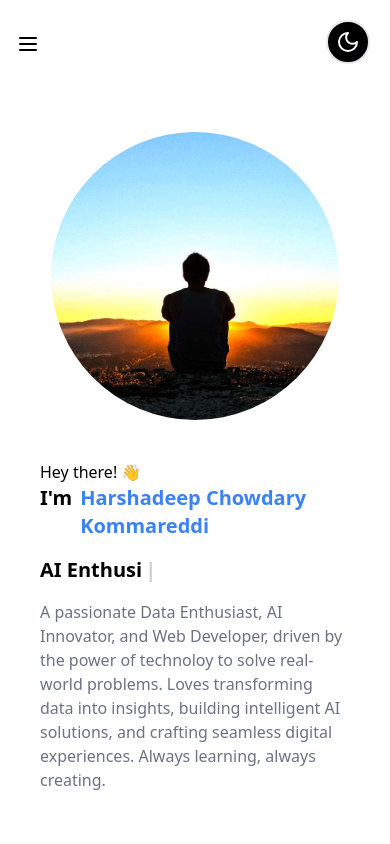
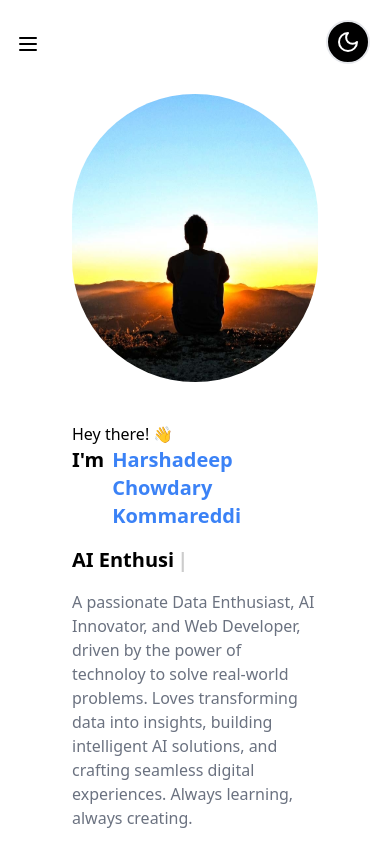
Before and after one commit to Harsha107/harsha-portfolio, a Next.js app: page / in a window 390 px wide. Shown: the top 844 px of the page. Built offline with nearby package versions, Linux system fonts and the light colour scheme.

Commit message:
minor styling changes

```diff
--- a/app/components/landing.tsx
+++ b/app/components/landing.tsx
@@ -8,7 +8,7 @@ import pfp from '../../public/pfp.jpg';
 
 export default function LandingComp() {
     return (
-        <section id="harsha" className="md:ml-10 flex flex-col-reverse h-screen md:flex-row gap-10 items-center justify-center">
+        <section id="harsha" className="px-8 md:px-0 md:ml-10 flex flex-col-reverse h-screen md:flex-row gap-10 items-center justify-center">
             <div>
                 <div>
                     <p className="font-extralight md:text-2xl">Hey there! 👋</p>
--- a/app/components/navbar.tsx
+++ b/app/components/navbar.tsx
@@ -34,7 +34,8 @@ export default function Navbar() {
   return (
     <motion.div
       animate={{ width: expanded ? "10rem" : "4rem" }}
-      className={`fixed -z-10 md:z-10 top-0 left-0 h-screen bg-white dark:bg-cursed-black md:dark:bg-black text-black dark:text-white flex flex-col py-4 transition-all ${expanded ? "shadow-lg z-10" : ""}`}
+      transition={{ duration: 0.3, ease: "easeInOut" }}
+      className={`fixed md:z-10 top-0 left-0 h-screen flex flex-col py-4 ${expanded ? "shadow-lg z-10 bg-white dark:bg-cursed-black" : "bg-transparent"}`}
     >
       <div className="flex justify-between p-2">
         {isMobile && (
```
